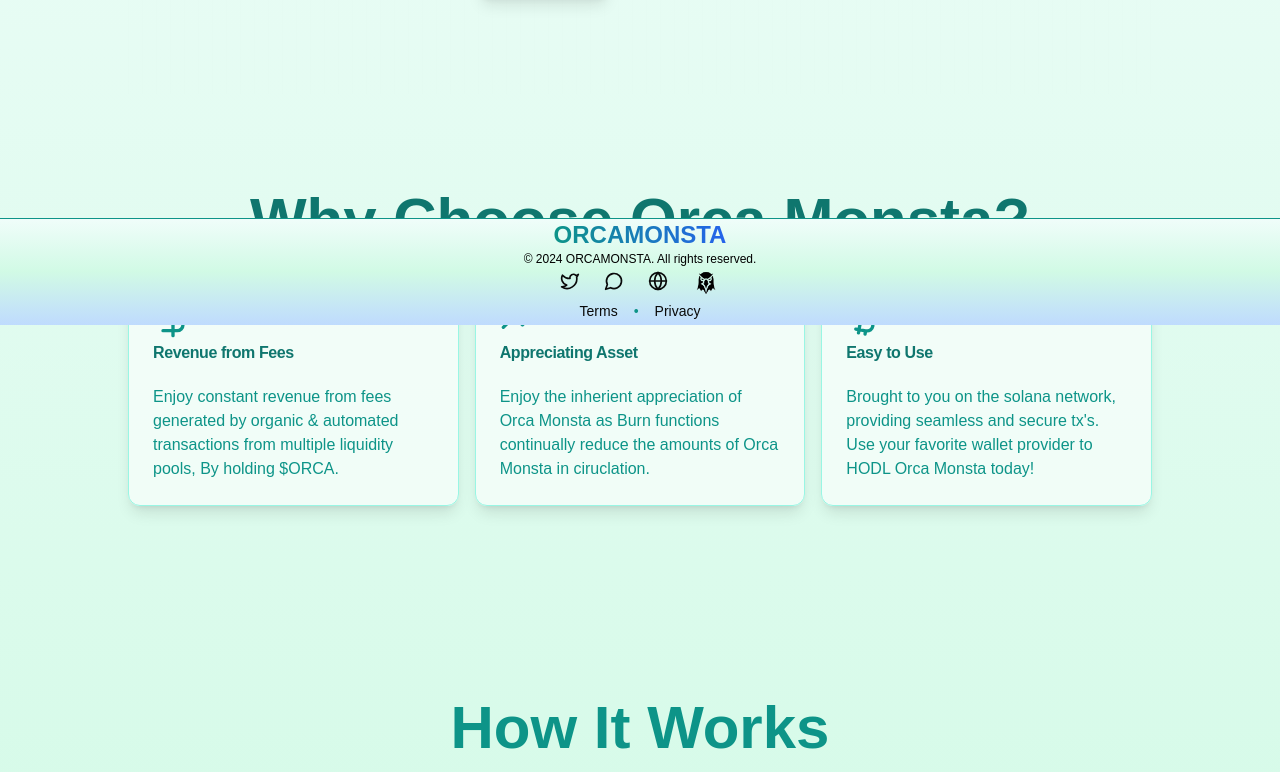
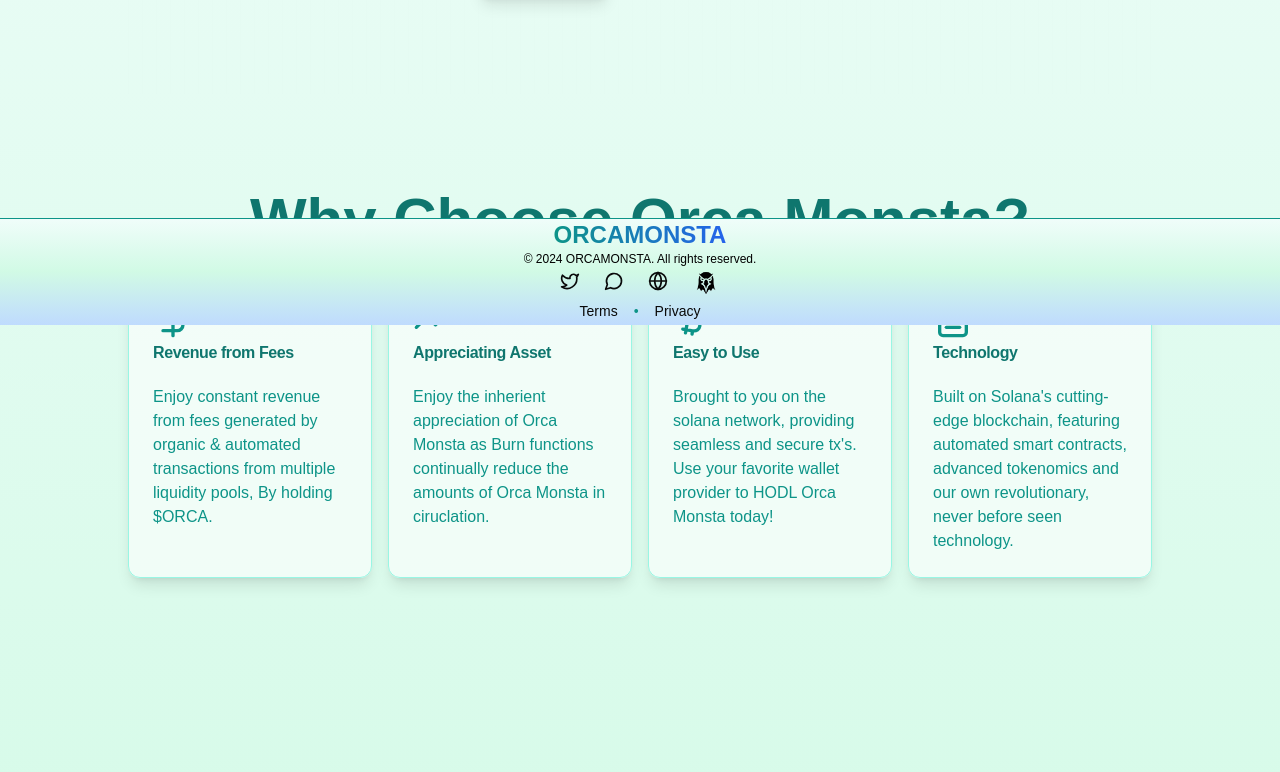
Before and after one commit to OrcaMonsta/Orca-Monsta, a Next.js app: page / in a window 1280 px wide. Shown: the part 475-1247 px from the top of the page. Built offline with nearby package versions, Linux system fonts and the light colour scheme.

Commit message:
feat: Add Technology card to main page features section

```diff
--- a/components/page.tsx
+++ b/components/page.tsx
@@ -116,7 +116,7 @@
               Why Choose Orca Monsta?
             </h2>
           </div>
-          <div className="mx-auto grid justify-center gap-4 sm:grid-cols-2 md:max-w-[64rem] md:grid-cols-3">
+          <div className="mx-auto grid justify-center gap-4 sm:grid-cols-2 md:max-w-[64rem] md:grid-cols-4">
             <Card className="flex flex-col bg-white/60 border-teal-200 shadow-lg hover:shadow-xl transition-all duration-300 hover:scale-105 group">
               <CardHeader>
                 <div className="group-hover:scale-110 transition-transform duration-300">
@@ -161,6 +161,22 @@
               <CardContent>
                 <p className="text-teal-600">
                   Brought to you on the solana network, providing seamless and secure tx's. Use your favorite wallet provider to HODL Orca Monsta today!
+                </p>
+              </CardContent>
+            </Card>
+
+            <Card className="flex flex-col bg-white/60 border-teal-200 shadow-lg hover:shadow-xl transition-all duration-300 hover:scale-105 group">
+              <CardHeader>
+                <div className="group-hover:scale-110 transition-transform duration-300">
+                  <FileText className="h-10 w-10 text-teal-600" />
+                </div>
+                <CardTitle className="text-teal-700 group-hover:text-teal-600 transition-colors">
+                  Technology
+                </CardTitle>
+              </CardHeader>
+              <CardContent>
+                <p className="text-teal-600">
+                  Built on Solana's cutting-edge blockchain, featuring automated smart contracts, advanced tokenomics and our own revolutionary, never before seen technology.
                 </p>
               </CardContent>
             </Card>
```
